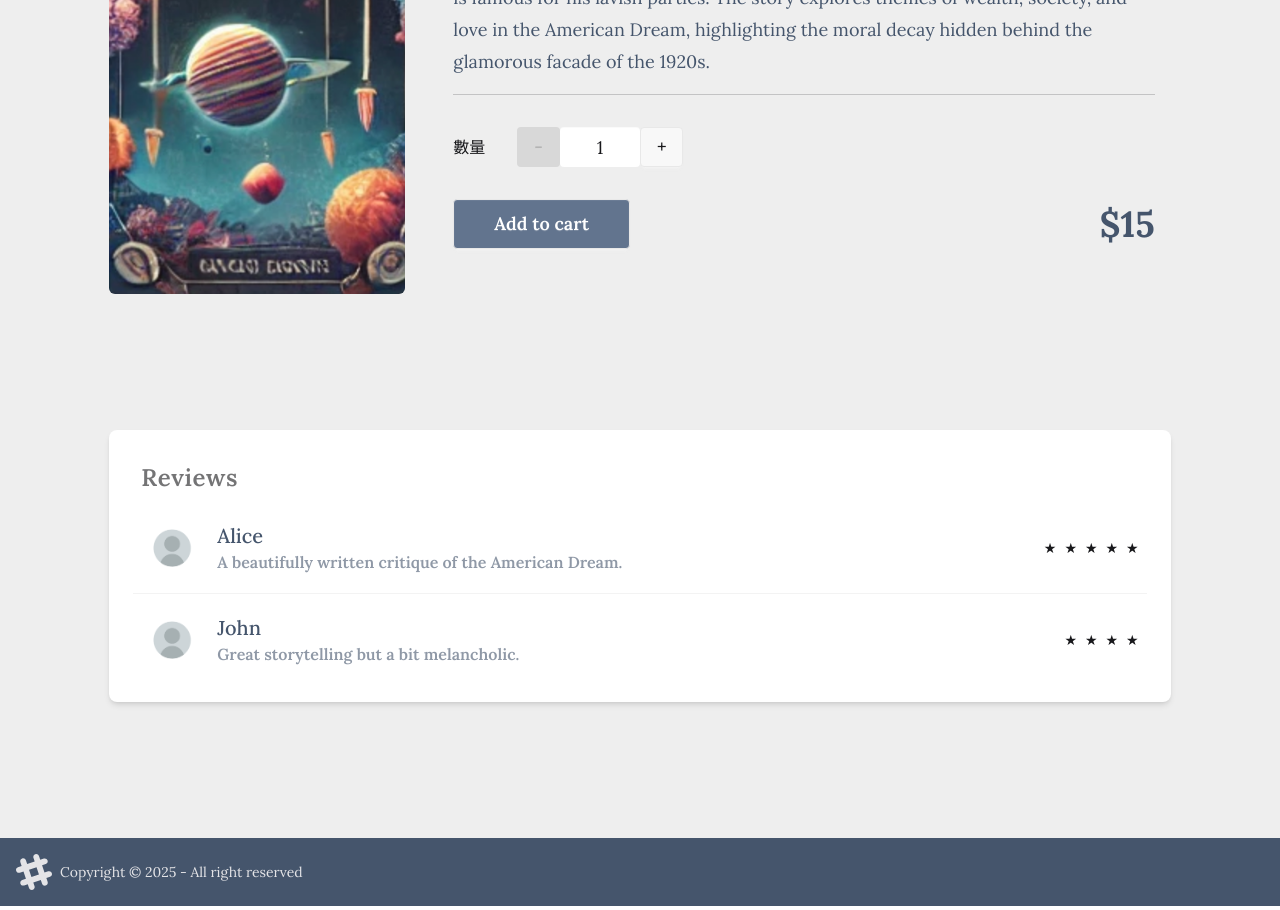
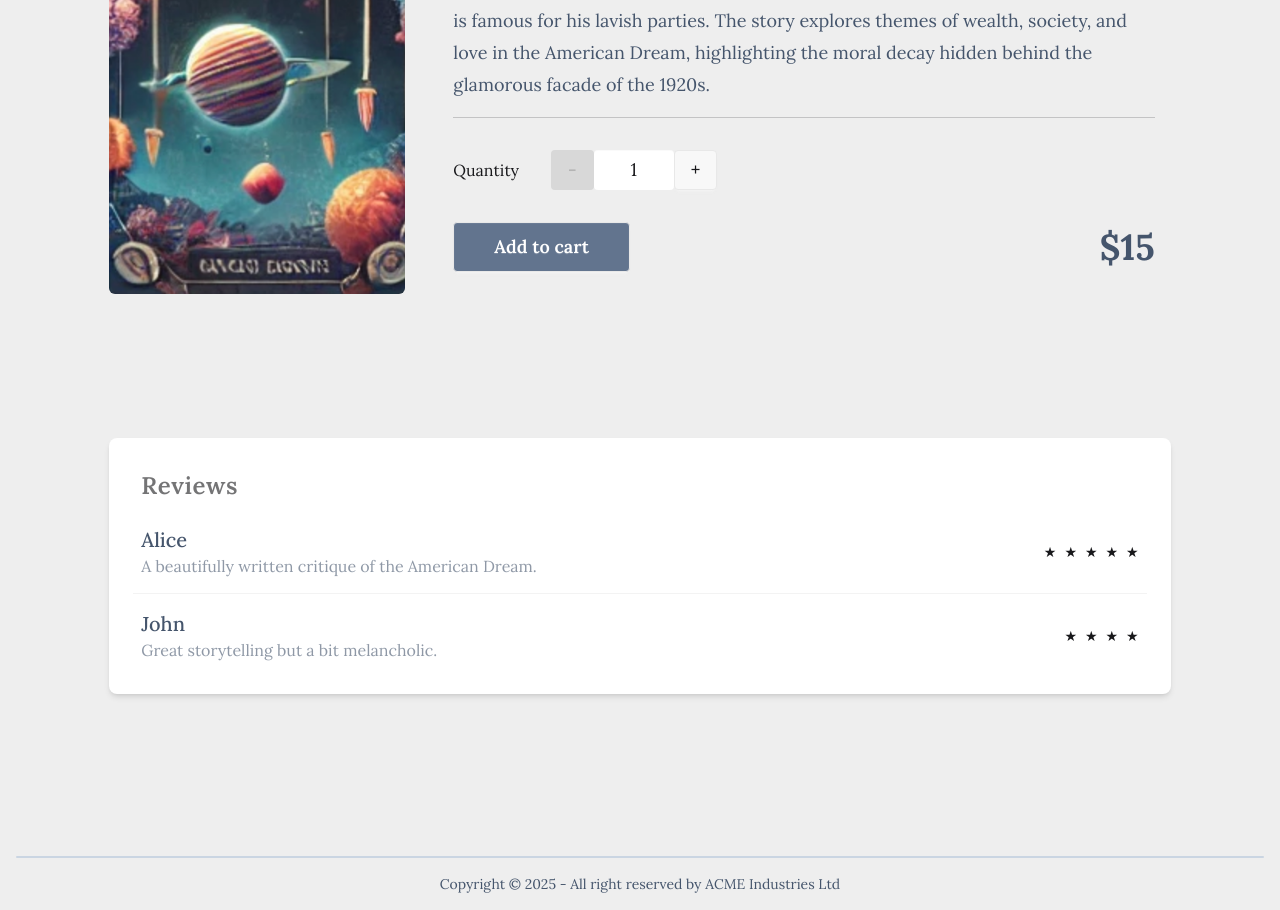
Before and after one commit to jen067/react-wk4, a React (Vite) app in the folder react-wk4/: page /books/ID/1 in a window 1280 px wide. Shown: the part 380-1290 px from the top of the page. Built offline with nearby package versions, Linux system fonts and the light colour scheme.

Commit message:
建立 RWD

```diff
--- a/react-wk4/src/App.css
+++ b/react-wk4/src/App.css
@@ -43,4 +43,5 @@ input:focus {
 
 .footer {
   grid-area: footer;
+  row-gap: 1rem;
 }
--- a/react-wk4/src/components/AddToCart.jsx
+++ b/react-wk4/src/components/AddToCart.jsx
@@ -29,7 +29,7 @@ function AddToCart({ book }) {
   return (
     <div>
       <div className="flex items-center number-btns my-8">
-        <span className="mr-8">數量</span>
+        <span className="mr-8">Quantity</span>
         <button
           className="btn decrease text-lg"
           disabled={quantity === 1}
@@ -52,7 +52,7 @@ function AddToCart({ book }) {
         </button>
       </div>
       <div className="add_to_cart flex justify-between items-center">
-        <button className="btn decrease text-lg bg-slate-500 text-white px-10 py-6">
+        <button className="btn decrease text-lg bg-slate-500 text-white md:px-20 lg:px-10 py-6">
           Add to cart
         </button>
         <h2 className="text-slate-600 text-4xl font-bold">${book.price}</h2>
--- a/react-wk4/src/components/BookDetail.jsx
+++ b/react-wk4/src/components/BookDetail.jsx
@@ -3,9 +3,9 @@ import BookReviews from "./BookReviews";
 
 function BookDetail({ book }) {
   return (
-    <div className="grid grid-cols-1 grid-rows-3 lg:grid-cols-24 lg:grid-rows-2 gap-8 justify-center content-center">
+    <div className="grid grid-cols-1 grid-rows-[600px,1fr,1fr] md:grid-cols-8 lg:grid-cols-24 lg:grid-rows-2 gap-8 justify-center  lg:items-center">
       {/* 左側：產品圖片（佔6/24） */}
-      <div className="lg:col-span-6 lg:col-start-3">
+      <div className="col-span-1 px-4 self-center lg:px-0 md:col-span-4 md:col-start-3 lg:col-start-3 xl:col-start-3 lg:col-span-8 xl:col-span-6">
         <img
           alt={book.title}
           className="w-full h-120 object-cover object-center rounded-md"
@@ -14,12 +14,16 @@ function BookDetail({ book }) {
       </div>
 
       {/* 右側：產品資訊（佔14/24） */}
-      <div className=" lg:col-span-14 px-4">
-        <h1 className="text-slate-600 text-5xl font-bold mb-4">{book.title}</h1>
-        <h2 className="text-slate-600 opacity-60 text-2xl mb-2 font-medium">
+      <div className="col-span-1 md:col-span-6 md:col-start-2 lg:col-span-12 xl:col-span-14 px-4">
+        <h1 className="text-slate-600 text-3xl lg:text-4xl xl:text-5xl font-bold mb-4">
+          {book.title}
+        </h1>
+        <h2 className="text-slate-600 opacity-60 text-lg lg:text-xl xl:text-2xl mb-2 font-medium">
           {book.author}
         </h2>
-        <p className="text-slate-600  text-lg mb-4 leading-8">{book.summary}</p>
+        <p className="text-slate-600 lg:text-base xl:text-lg mb-4 leading-8">
+          {book.summary}
+        </p>
         <hr className="opacity-20" />
         <AddToCart book={book} />
       </div>
--- a/react-wk4/src/components/BookReviews.jsx
+++ b/react-wk4/src/components/BookReviews.jsx
@@ -12,18 +12,12 @@ function BookReviews({ book }) {
   };
   const reviewList = reviews.map((review, index) => {
     return (
-      <li key={index} className="list-row flex items-center">
-        <div>
-          <img
-            className="size-15 object-contain rounded-box"
-            src="/images/user.png"
-          />
-        </div>
+      <li key={index} className="list-row flex flex-wrap items-center">
         <div>
           <div className="text-xl text-slate-600 font-medium ">
             {review.reviewer}
           </div>
-          <div className="text-base text-slate-600 font-semibold opacity-60">
+          <div className="text-base text-slate-600  opacity-60">
             {review.comment}
           </div>
         </div>
@@ -35,7 +29,7 @@ function BookReviews({ book }) {
   });
 
   return (
-    <ul className="row-start-2 col-span-20 col-start-3 self-center list bg-base-100 rounded-box shadow-md p-4">
+    <ul className="col-span-1 mx-4 md:mx-0 md:col-span-6 md:col-start-2 lg:col-span-20 lg:col-start-3 self-center list bg-base-100 rounded-box shadow-md p-4">
       <li className="p-4 pb-2 text-2xl font-semibold opacity-60 tracking-wide">
         Reviews
       </li>
--- a/react-wk4/src/components/Footer.jsx
+++ b/react-wk4/src/components/Footer.jsx
@@ -1,19 +1,12 @@
 function Footer() {
   return (
-    <footer className="footer sm:footer-horizontal bg-slate-600 text-neutral-content items-center p-4">
-      <aside className="grid-flow-col items-center">
-        <svg
-          width="36"
-          height="36"
-          viewBox="0 0 24 24"
-          xmlns="http://www.w3.org/2000/svg"
-          fillRule="evenodd"
-          clipRule="evenodd"
-          className="fill-current"
-        >
-          <path d="M22.672 15.226l-2.432.811.841 2.515c.33 1.019-.209 2.127-1.23 2.456-1.15.325-2.148-.321-2.463-1.226l-.84-2.518-5.013 1.677.84 2.517c.391 1.203-.434 2.542-1.831 2.542-.88 0-1.601-.564-1.86-1.314l-.842-2.516-2.431.809c-1.135.328-2.145-.317-2.463-1.229-.329-1.018.211-2.127 1.231-2.456l2.432-.809-1.621-4.823-2.432.808c-1.355.384-2.558-.59-2.558-1.839 0-.817.509-1.582 1.327-1.846l2.433-.809-.842-2.515c-.33-1.02.211-2.129 1.232-2.458 1.02-.329 2.13.209 2.461 1.229l.842 2.515 5.011-1.677-.839-2.517c-.403-1.238.484-2.553 1.843-2.553.819 0 1.585.509 1.85 1.326l.841 2.517 2.431-.81c1.02-.33 2.131.211 2.461 1.229.332 1.018-.21 2.126-1.23 2.456l-2.433.809 1.622 4.823 2.433-.809c1.242-.401 2.557.484 2.557 1.838 0 .819-.51 1.583-1.328 1.847m-8.992-6.428l-5.01 1.675 1.619 4.828 5.011-1.674-1.62-4.829z"></path>
-        </svg>
-        <p>Copyright © {new Date().getFullYear()} - All right reserved</p>
+    <footer className="footer sm:footer-horizontal footer-center  text-slate-600 p-4">
+      <hr className="mt-0.5 w-full border-t-2 border-slate-300 rounded-sm opacity-100" />
+      <aside>
+        <p>
+          Copyright © {new Date().getFullYear()} - All right reserved by ACME
+          Industries Ltd
+        </p>
       </aside>
     </footer>
   );
--- a/react-wk4/src/pages/Book.jsx
+++ b/react-wk4/src/pages/Book.jsx
@@ -12,7 +12,7 @@ function Book() {
     <div className="container flex flex-col mx-auto main-layout bg-base-300 min-h-screen">
       <Header title="Book Detail" slogan="An example made by Vite." />
       <BookDetail book={book} className="content" />
-      <Footer className="footer" />
+      <Footer />
     </div>
   );
 }
```
Also changed, not shown: react-wk4/public/images/user.png.
